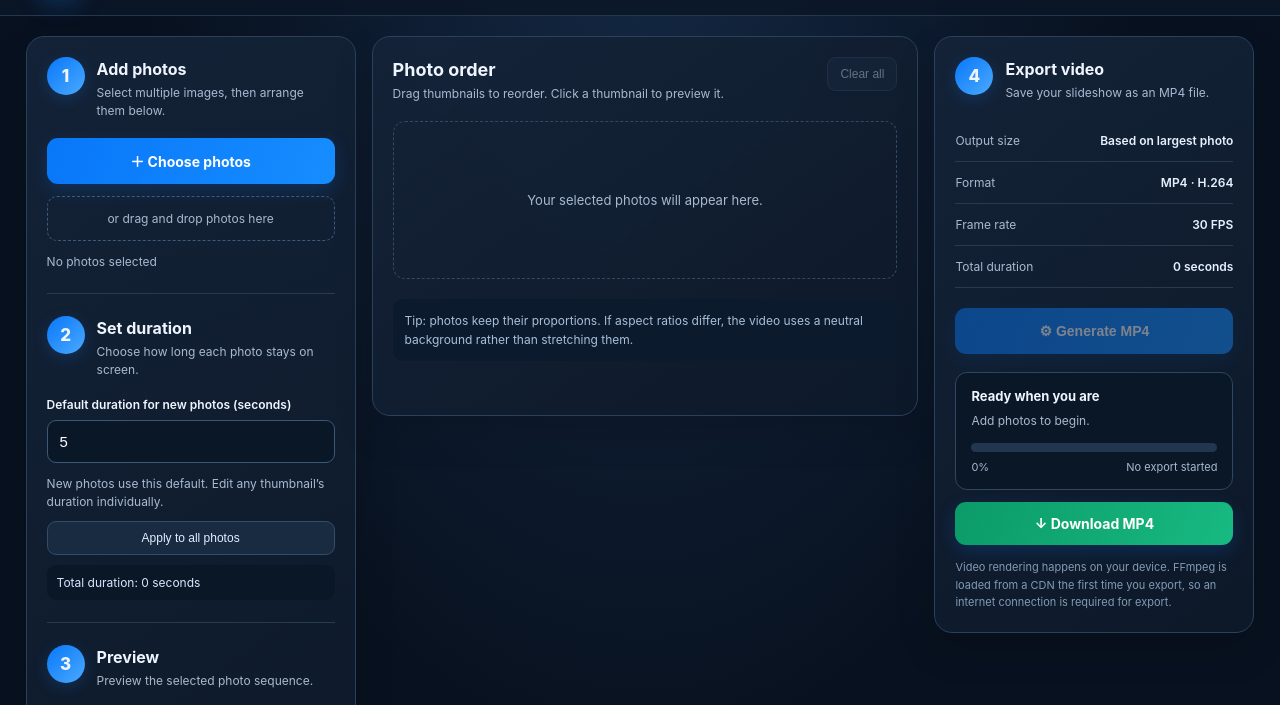
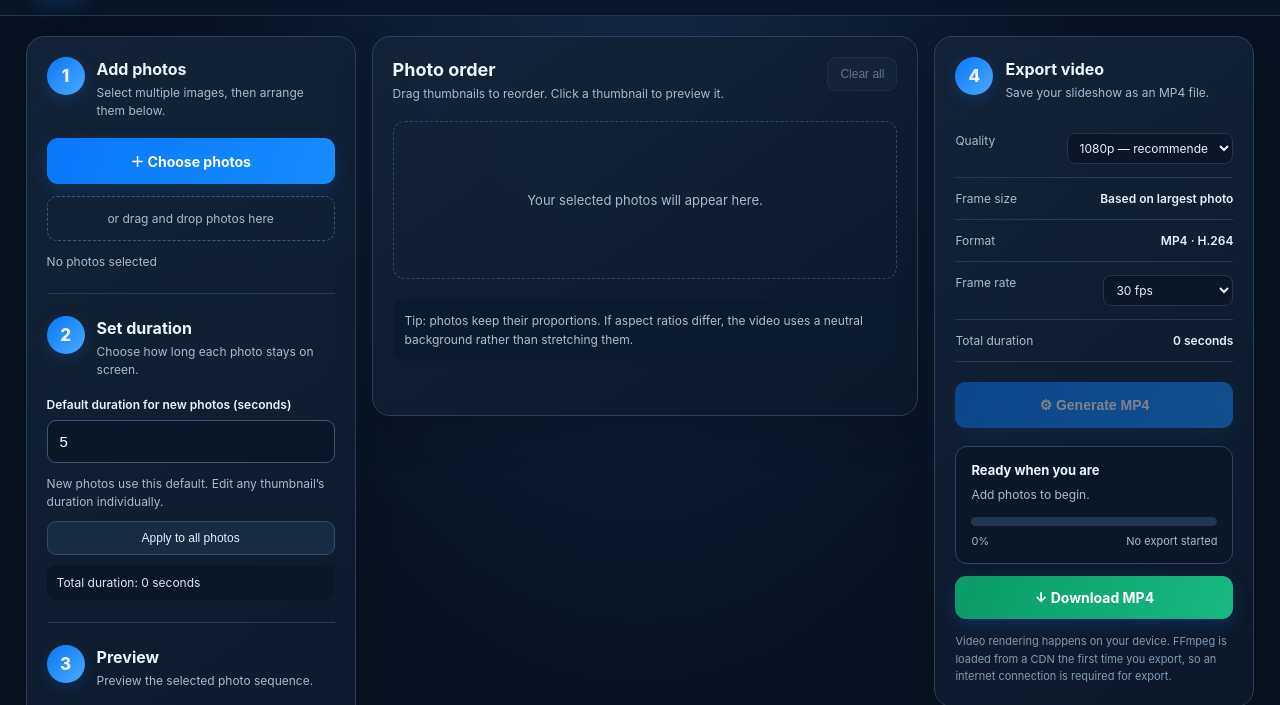
Before and after one commit to aahan225/photo_slideshow_maker, a plain HTML site: page index.html in a window 1280 px wide. Shown: the part 65-770 px from the top of the page. Drawn offline with Linux system fonts and the light colour scheme.

Commit message:
Add quality and frame rate options for video export

```diff
--- a/index.html
+++ b/index.html
@@ -52,9 +52,23 @@
 
   <aside class="panel export-panel">
     <div class="section-heading"><span class="step">4</span><div><h2>Export video</h2><p>Save your slideshow as an MP4 file.</p></div></div>
-    <div class="setting-row"><span>Output size</span><strong id="resolutionLabel">Based on largest photo</strong></div>
+    <div class="setting-row"><span>Quality</span>
+      <select id="quality" style="background:#0b1626;color:#e8f0fb;border:1px solid #24354d;border-radius:8px;padding:6px 8px;font:inherit;max-width:60%">
+        <option value="1920" selected>1080p — recommended</option>
+        <option value="1280">720p — fastest</option>
+        <option value="0">Original size — slowest</option>
+      </select>
+    </div>
+    <div class="setting-row"><span>Frame size</span><strong id="resolutionLabel">Based on largest photo</strong></div>
     <div class="setting-row"><span>Format</span><strong>MP4 · H.264</strong></div>
-    <div class="setting-row"><span>Frame rate</span><strong>30 FPS</strong></div>
+    <div class="setting-row"><span>Frame rate</span>
+      <select id="fps" style="background:#0b1626;color:#e8f0fb;border:1px solid #24354d;border-radius:8px;padding:6px 8px;font:inherit;max-width:60%">
+        <option value="30" selected>30 fps</option>
+        <option value="24">24 fps</option>
+        <option value="15">15 fps — faster</option>
+        <option value="10">10 fps — fastest</option>
+      </select>
+    </div>
     <div class="setting-row"><span>Total duration</span><strong id="totalDuration">0 seconds</strong></div>
     <button id="generateBtn" class="primary" disabled>⚙ Generate MP4</button>
     <div id="statusBox" class="status-box">
```
